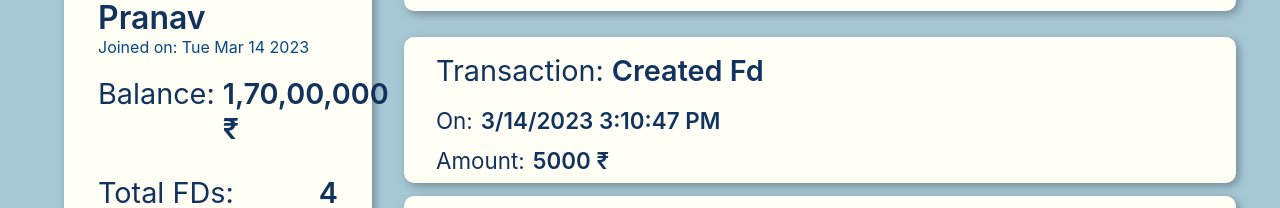
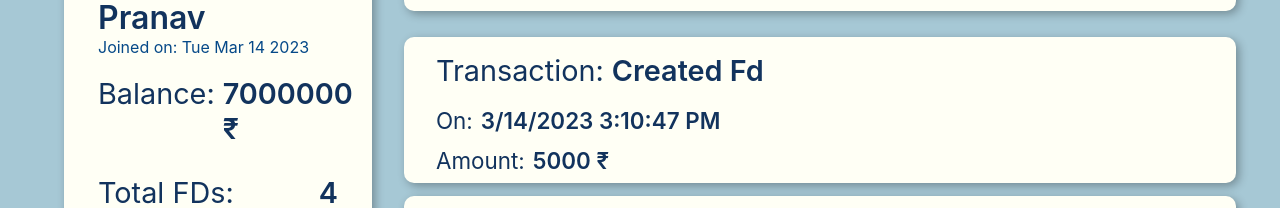
Before and after one commit to Pranav1326/fd-react-app, a React (Create React App) app: page /wallet in a window 1280 px wide. Shown: the part 227-435 px from the top of the page. Built offline with nearby package versions, Linux system fonts and the light colour scheme.

Commit message:
Test from Macbook Pro

```diff
--- a/src/components/User/Profile/ProfileCard.jsx
+++ b/src/components/User/Profile/ProfileCard.jsx
@@ -23,7 +23,7 @@ const ProfileCard = () => {
                         Balance:
                     </p>
                     <p className='value'>
-                        {"1,70,00,000 ₹"}
+                        {"7000000 ₹"}
                     </p>
                 </div>
                 <div className="total-fds">
```
